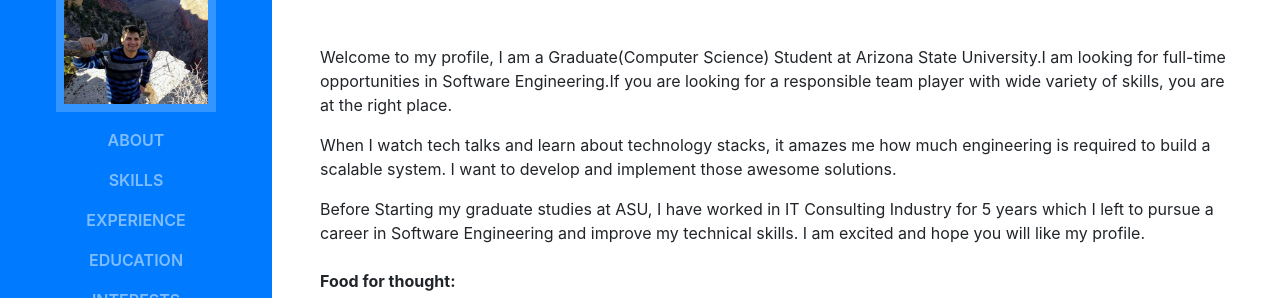
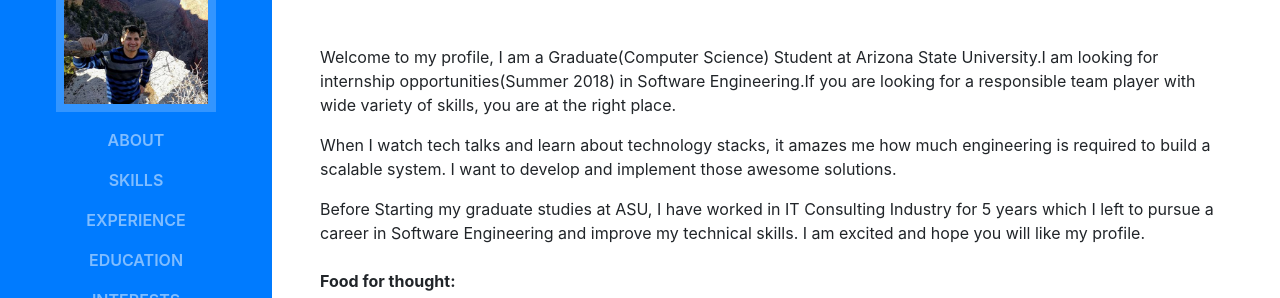
Before and after one commit to sumitdvlp/sumitdvlp.github.io, a website with bundled scripts: page index.html in a window 1280 px wide. Shown: the part 231-529 px from the top of the page. Built offline with nearby package versions, Linux system fonts and the light colour scheme; a web font is replaced by a local one.

Commit message:
Internship

```diff
--- a/index.html
+++ b/index.html
@@ -72,7 +72,7 @@
           <div class="subheading mb-5">1050 S Stanley Pl · Apt 130, Tempe, AZ 85281 · (480) 740-7728 ·
             <a href="mailto:sumitdvlp@gmail.com">sumitdvlp@gmail.com</a>
           </div>
-          <p class="mb-3">Welcome to my profile, I am a Graduate(Computer Science) Student at Arizona State University.I am looking for full-time opportunities in Software Engineering.If you are looking for a responsible team player with wide variety of skills, you are at the right place.</p>
+          <p class="mb-3">Welcome to my profile, I am a Graduate(Computer Science) Student at Arizona State University.I am looking for internship opportunities(Summer 2018) in Software Engineering.If you are looking for a responsible team player with wide variety of skills, you are at the right place.</p>
           <p class="mb-3">When I watch tech talks and learn about technology stacks, it amazes me how much engineering is required to build a scalable system. I want to develop and implement those awesome solutions.</p>
           <p class="mb-4">Before Starting my graduate studies at ASU, I have worked in IT Consulting Industry for 5 years which I left to pursue a career in Software Engineering and improve my technical skills.
 I am excited and hope you will like my profile.</p>
```
